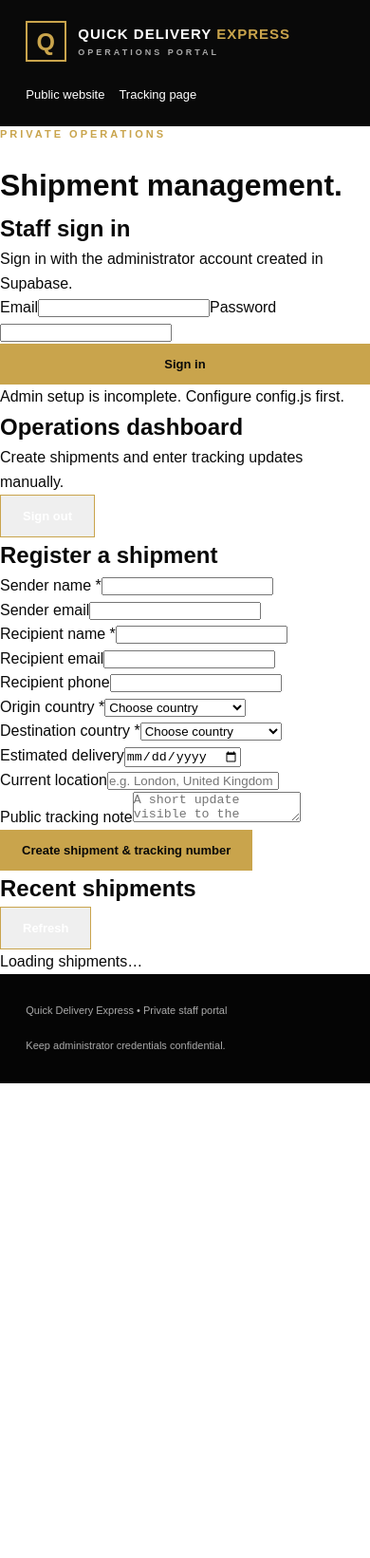
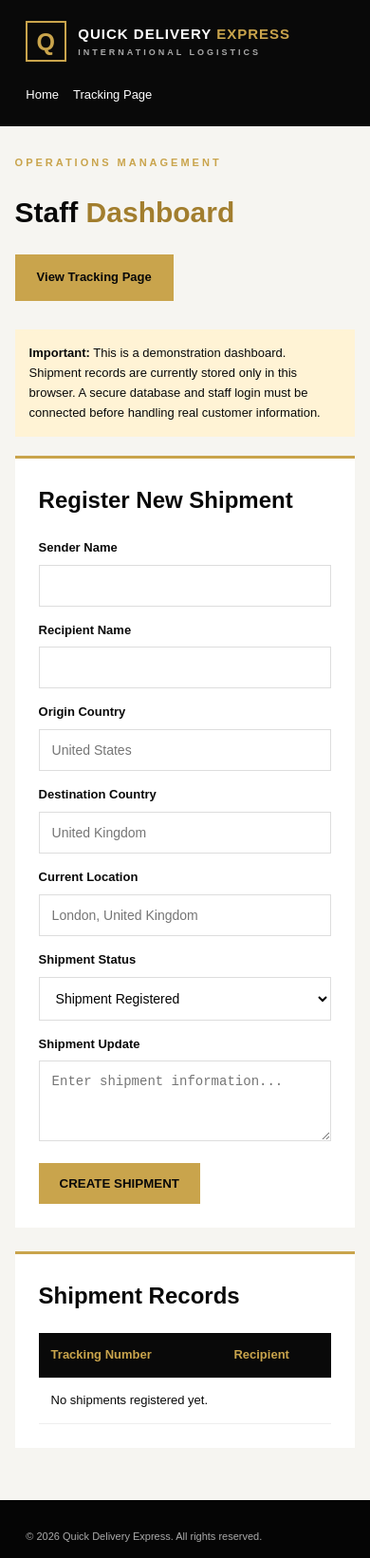
Before and after one commit to augustinejuan2433-arch/quick-delivery-express, a plain HTML site: page admin.html in a window 390 px wide. Shown: the top 1641 px of the page at 95% size. Before the commit the page ends 1141 px from the top, so only its background shows below. Drawn offline with nearby package versions, Linux system fonts and the light colour scheme.

Commit message:
Update admin.html

```diff
--- a/admin.html
+++ b/admin.html
@@ -1,15 +1,270 @@
-<!doctype html><html lang="en"><head><meta charset="utf-8"><meta name="viewport" content="width=device-width,initial-scale=1"><title>Staff dashboard | Quick Delivery Express</title><link rel="stylesheet" href="styles.css"></head><body>
-<header class="site-header"><a class="brand" href="index.html"><span class="brand-mark">Q</span><span>QUICK DELIVERY <b>EXPRESS</b><small>OPERATIONS PORTAL</small></span></a><nav><a href="index.html">Public website</a><a href="track.html">Tracking page</a></nav></header>
-<main class="page-wrap admin-wrap"><p class="eyebrow">PRIVATE OPERATIONS</p><h1>Shipment management.</h1><div id="loginPanel" class="panel"><h2>Staff sign in</h2><p class="muted">Sign in with the administrator account created in Supabase.</p><form id="loginForm"><label>Email</label><input id="email" type="email" required autocomplete="username"><label>Password</label><input id="password" type="password" required autocomplete="current-password"><button class="button gold full">Sign in</button></form><p id="loginMessage" class="message" aria-live="polite"></p></div>
-<section id="dashboard" class="hidden"><div class="dash-head"><div><h2>Operations dashboard</h2><p class="muted">Create shipments and enter tracking updates manually.</p></div><button id="logout" class="button outline">Sign out</button></div>
-<div class="panel"><h2>Register a shipment</h2><form id="shipmentForm" class="form-grid">
-<div><label>Sender name *</label><input id="sender_name" required></div><div><label>Sender email</label><input id="sender_email" type="email"></div>
-<div><label>Recipient name *</label><input id="recipient_name" required></div><div><label>Recipient email</label><input id="recipient_email" type="email"></div>
-<div><label>Recipient phone</label><input id="recipient_phone"></div><div><label>Origin country *</label><select id="origin_country" required></select></div>
-<div><label>Destination country *</label><select id="destination_country" required></select></div><div><label>Estimated delivery</label><input id="estimated_delivery" type="date"></div>
-<div class="wide"><label>Current location</label><input id="latest_location" placeholder="e.g. London, United Kingdom"></div>
-<div class="wide"><label>Public tracking note</label><textarea id="public_note" rows="2" placeholder="A short update visible to the recipient"></textarea></div>
-<div class="wide"><button class="button gold">Create shipment & tracking number</button></div></form><p id="createMessage" class="message" aria-live="polite"></p></div>
-<div class="panel"><div class="dash-head"><h2>Recent shipments</h2><button id="refresh" class="button outline">Refresh</button></div><div id="shipments" class="shipment-list"><p class="muted">Loading shipments…</p></div></div></section></main>
-<footer><span>Quick Delivery Express • Private staff portal</span><span>Keep administrator credentials confidential.</span></footer>
-<script src="https://cdn.jsdelivr.net/npm/@supabase/supabase-js@2"></script><script src="config.js"></script><script src="admin.js"></script></body></html>
+
+<!DOCTYPE html>
+<html lang="en">
+<head>
+<meta charset="UTF-8">
+<meta name="viewport" content="width=device-width, initial-scale=1.0">
+<title>Staff Dashboard | Quick Delivery Express</title>
+<link rel="stylesheet" href="styles.css">
+<style>
+.dashboard {
+background:#f6f5f1;
+min-height:100vh;
+padding:45px 6%;
+}
+.dashboard-header {
+display:flex;
+justify-content:space-between;
+align-items:center;
+gap:20px;
+flex-wrap:wrap;
+margin-bottom:30px;
+}
+.dashboard-header h1 {font-size:30px;}
+.dashboard-header span {color:#a27e2e;}
+.panel {
+background:white;
+padding:25px;
+margin-bottom:25px;
+border-top:3px solid #c9a44c;
+}
+.panel h2 {margin-bottom:20px;}
+.form-grid {
+display:grid;
+grid-template-columns:repeat(2,1fr);
+gap:15px;
+}
+.form-grid label {
+display:block;
+font-size:13px;
+font-weight:bold;
+margin-bottom:7px;
+}
+.form-grid input,.form-grid select,.form-grid textarea {
+width:100%;
+padding:13px;
+border:1px solid #ddd;
+font-size:14px;
+background:white;
+}
+.form-grid textarea {min-height:85px;}
+.form-grid .full-field {grid-column:1/-1;}
+.gold-button {
+background:#c9a44c;
+color:#090909;
+padding:14px 22px;
+border:0;
+font-weight:bold;
+cursor:pointer;
+}
+.shipment-list {
+overflow-x:auto;
+}
+table {
+width:100%;
+border-collapse:collapse;
+min-width:650px;
+}
+th,td {
+padding:13px;
+border-bottom:1px solid #eee;
+text-align:left;
+font-size:13px;
+}
+th {background:#090909;color:#c9a44c;}
+.delete-button {
+background:#8b2525;
+color:white;
+border:0;
+padding:8px 10px;
+cursor:pointer;
+}
+.notice {
+background:#fff3d5;
+padding:15px;
+margin-bottom:20px;
+font-size:13px;
+}
+@media(max-width:650px) {
+.form-grid {grid-template-columns:1fr;}
+.form-grid .full-field {grid-column:auto;}
+.dashboard {padding:30px 4%;}
+}
+</style>
+</head>
+<body>
+
+<header class="site-header">
+<a class="brand" href="index.html">
+<span class="brand-mark">Q</span>
+<span>QUICK DELIVERY <b>EXPRESS</b>
+<small>INTERNATIONAL LOGISTICS</small></span>
+</a>
+<nav>
+<a href="index.html">Home</a>
+<a href="track.html">Tracking Page</a>
+</nav>
+</header>
+
+<main class="dashboard">
+<div class="dashboard-header">
+<div>
+<p class="eyebrow">OPERATIONS MANAGEMENT</p>
+<h1>Staff <span>Dashboard</span></h1>
+</div>
+<a class="button gold" href="track.html">View Tracking Page</a>
+</div>
+
+<div class="notice">
+<strong>Important:</strong> This is a demonstration dashboard. Shipment records are currently stored only in this browser. A secure database and staff login must be connected before handling real customer information.
+</div>
+
+<section class="panel">
+<h2>Register New Shipment</h2>
+
+<form id="shipmentForm" class="form-grid">
+<div>
+<label for="sender">Sender Name</label>
+<input id="sender" required>
+</div>
+
+<div>
+<label for="recipient">Recipient Name</label>
+<input id="recipient" required>
+</div>
+
+<div>
+<label for="origin">Origin Country</label>
+<input id="origin" placeholder="United States" required>
+</div>
+
+<div>
+<label for="destination">Destination Country</label>
+<input id="destination" placeholder="United Kingdom" required>
+</div>
+
+<div>
+<label for="location">Current Location</label>
+<input id="location" placeholder="London, United Kingdom" required>
+</div>
+
+<div>
+<label for="status">Shipment Status</label>
+<select id="status">
+<option>Shipment Registered</option>
+<option>Picked Up</option>
+<option>In Transit</option>
+<option>Arrived at Facility</option>
+<option>Out for Delivery</option>
+<option>Delivered</option>
+<option>On Hold</option>
+</select>
+</div>
+
+<div class="full-field">
+<label for="message">Shipment Update</label>
+<textarea id="message" placeholder="Enter shipment information..."></textarea>
+</div>
+
+<div class="full-field">
+<button class="gold-button" type="submit">CREATE SHIPMENT</button>
+</div>
+</form>
+</section>
+
+<section class="panel">
+<h2>Shipment Records</h2>
+<div class="shipment-list">
+<table>
+<thead>
+<tr>
+<th>Tracking Number</th>
+<th>Recipient</th>
+<th>Destination</th>
+<th>Status</th>
+<th>Action</th>
+</tr>
+</thead>
+<tbody id="shipmentTable">
+<tr><td colspan="5">No shipments registered yet.</td></tr>
+</tbody>
+</table>
+</div>
+</section>
+</main>
+
+<footer>
+<span>© 2026 Quick Delivery Express. All rights reserved.</span>
+<span>United States • United Kingdom</span>
+</footer>
+
+<script>
+const STORAGE_KEY = "qde_demo_shipments";
+
+function getShipments() {
+return JSON.parse(localStorage.getItem(STORAGE_KEY) || "[]");
+}
+
+function saveShipments(data) {
+localStorage.setItem(STORAGE_KEY, JSON.stringify(data));
+}
+
+function renderShipments() {
+const table = document.getElementById("shipmentTable");
+const shipments = getShipments();
+
+if (!shipments.length) {
+table.innerHTML = '<tr><td colspan="5">No shipments registered yet.</td></tr>';
+return;
+}
+
+table.innerHTML = shipments.map(s => `
+<tr>
+<td>${s.code}</td>
+<td>${s.recipient}</td>
+<td>${s.destination}</td>
+<td>${s.status}</td>
+<td><button class="delete-button" data-code="${s.code}">Delete</button></td>
+</tr>
+`).join("");
+}
+
+document.getElementById("shipmentForm").addEventListener("submit", function(e) {
+e.preventDefault();
+
+const shipments = getShipments();
+const code = "QDE-2026-" + Math.random().toString(36).substring(2, 8).toUpperCase();
+
+const shipment = {
+code,
+sender: document.getElementById("sender").value,
+recipient: document.getElementById("recipient").value,
+origin: document.getElementById("origin").value,
+destination: document.getElementById("destination").value,
+location: document.getElementById("location").value,
+status: document.getElementById("status").value,
+message: document.getElementById("message").value,
+date: new Date().toLocaleString()
+};
+
+shipments.push(shipment);
+saveShipments(shipments);
+
+alert("Demo shipment created. Tracking number: " + code);
+this.reset();
+renderShipments();
+});
+
+document.getElementById("shipmentTable").addEventListener("click", function(e) {
+if (e.target.matches(".delete-button")) {
+const code = e.target.dataset.code;
+saveShipments(getShipments().filter(s => s.code !== code));
+renderShipments();
+}
+});
+
+renderShipments();
+</script>
+
+</body>
+  </html>
```
